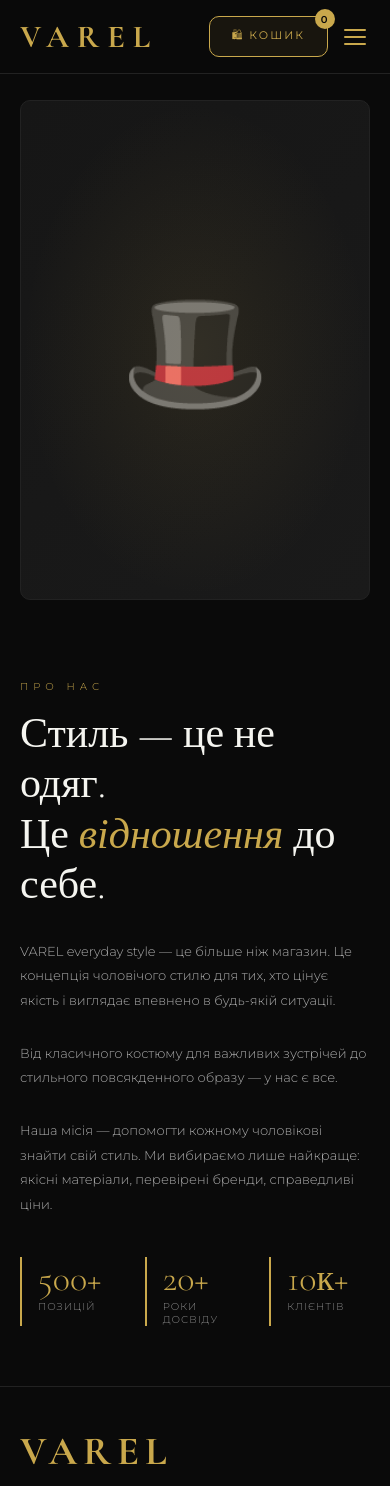
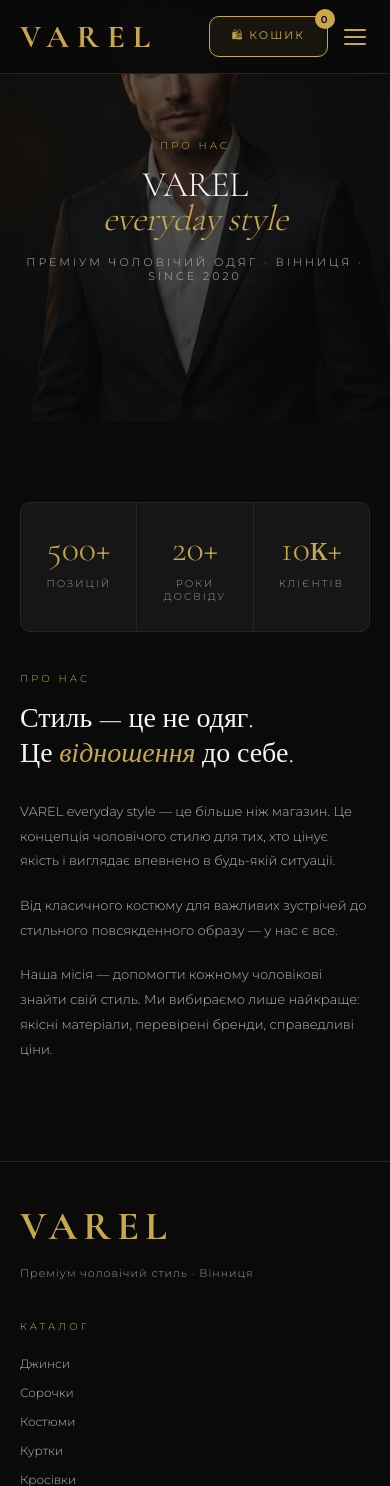
Before and after one commit to arikc79/varel-style, a Django app: page /about/ in a window 390 px wide. Shown: the top 1486 px of the page. Run offline with Django 4.2, Linux system fonts and the light colour scheme; parts of the project's set-up code (start-up, migrations or seed data) failed here and were passed over.

Commit message:
design: typography, contrast, responsive & about-hero improvements
- Reduce hero clamp max from 160px to 88px (within 6rem rule)
- Fix letter-spacing to -0.02em (prevents cramped letters)
- Bump --grey from #888 to #999 (contrast 4.5+ on dark cards)
- Bump --grey-light to #b8b8b8 for better readability
- Add text-wrap: balance to all display headings
- Add focus-visible keyboard navigation styles
- Add placeholder color (#666) for contrast
- Add prefers-reduced-motion media query
- Add 1024px intermediate responsive breakpoint
- Replace emoji .about-visual with hero image + stat blocks
- Improve about page layout: hero + content section
- Products grid smaller cards on mobile (160px min)
- Modal padding reduction on mobile

```diff
--- a/backend/static/css/main.css
+++ b/backend/static/css/main.css
@@ -3,12 +3,12 @@
   --black: #0a0a0a;
   --dark: #111111;
   --card: #161616;
-  --border: #222222;
+  --border: #252525;
   --gold: #c9a84c;
   --gold-light: #e8c97a;
   --white: #f5f5f0;
-  --grey: #888888;
-  --grey-light: #aaaaaa;
+  --grey: #999999;
+  --grey-light: #b8b8b8;
   --red: #c0392b;
   --r: 10px;
   --rs: 6px;
@@ -66,8 +66,8 @@ body {
 
 /* ── SECTION HELPERS ── */
 .section { padding: 100px 60px; }
-.section-label { font-size: 10px; letter-spacing: 5px; text-transform: uppercase; color: var(--gold); margin-bottom: 16px; }
-.section-title { font-family: 'Cormorant Garamond', serif; font-size: clamp(36px,5vw,60px); font-weight: 300; margin-bottom: 60px; }
+.section-label { font-size: 10px; letter-spacing: 3px; text-transform: uppercase; color: var(--gold); margin-bottom: 16px; }
+.section-title { font-family: 'Cormorant Garamond', serif; font-size: clamp(32px,4vw,52px); font-weight: 300; margin-bottom: 60px; text-wrap: balance; }
 
 /* ── NAV ── */
 nav {
@@ -109,16 +109,71 @@ nav {
 }
 .toast.show { transform: translateY(0); opacity: 1; }
 
+/* ── ABOUT HERO ── */
+.about-hero {
+  height: 60vh;
+  min-height: 400px;
+  display: flex; align-items: center; justify-content: center;
+  position: relative; overflow: hidden;
+  background-size: cover; background-position: center 30%;
+}
+.about-hero-overlay {
+  position: absolute; inset: 0;
+  background: linear-gradient(to bottom, rgba(10,10,10,.6) 0%, rgba(10,10,10,.8) 100%);
+}
+.about-hero-content {
+  position: relative; z-index: 2; text-align: center; padding: 0 20px;
+}
+.about-hero-title {
+  font-family: 'Cormorant Garamond', serif;
+  font-size: clamp(48px, 8vw, 80px);
+  font-weight: 300;
+  line-height: .92;
+  letter-spacing: -0.02em;
+  margin: 16px 0 20px;
+  text-wrap: balance;
+}
+.about-hero-title em { color: var(--gold); font-style: oblique 14deg; }
+.about-hero-sub { font-size: 11px; letter-spacing: 3px; text-transform: uppercase; color: var(--grey-light); }
+
+.about-visual-wrap {
+  display: grid;
+  grid-template-columns: repeat(3, 1fr);
+  gap: 1px;
+  background: var(--border);
+  border: 1px solid var(--border);
+  border-radius: var(--r);
+  overflow: hidden;
+}
+.about-stat-block {
+  background: var(--card);
+  padding: 40px 28px;
+  text-align: center;
+}
+.about-stat-num {
+  font-family: 'Cormorant Garamond', serif;
+  font-size: 52px;
+  color: var(--gold);
+  line-height: 1;
+  margin-bottom: 10px;
+}
+.about-stat-lbl {
+  font-size: 10px;
+  letter-spacing: 2px;
+  text-transform: uppercase;
+  color: var(--grey);
+}
+
 /* ── ABOUT ── */
 .about-section { padding: 120px 60px; display: grid; grid-template-columns: 1fr 1fr; gap: 80px; align-items: center; }
 .about-visual { height: 500px; background: linear-gradient(135deg,#161616,#1a1a1a); border: 1px solid var(--border); border-radius: var(--r); display: flex; align-items: center; justify-content: center; font-size: 120px; position: relative; overflow: hidden; }
 .about-visual::before { content: ''; position: absolute; inset: 0; background: radial-gradient(ellipse at center,rgba(201,168,76,.1) 0%,transparent 70%); }
-.about-quote { font-family: 'Cormorant Garamond', serif; font-size: 42px; font-weight: 300; line-height: 1.2; margin-bottom: 28px; }
+.about-quote { font-family: 'Cormorant Garamond', serif; font-size: clamp(28px,3.5vw,42px); font-weight: 300; line-height: 1.25; margin-bottom: 28px; text-wrap: balance; }
 .about-quote em { color: var(--gold); font-style: italic; }
-.about-text { font-size: 13px; color: var(--grey-light); line-height: 1.9; margin-bottom: 28px; }
+.about-text { font-size: 13px; color: var(--grey-light); line-height: 1.9; margin-bottom: 20px; max-width: 65ch; }
 .about-stats { display: grid; grid-template-columns: repeat(3,1fr); gap: 24px; margin-top: 40px; }
-.stat { border-left: 2px solid var(--gold); padding-left: 16px; }
-.stat-num { font-family: 'Cormorant Garamond', serif; font-size: 36px; color: var(--gold); }
+.stat { border-top: 1px solid var(--border); padding-top: 16px; }
+.stat-num { font-family: 'Cormorant Garamond', serif; font-size: 40px; color: var(--gold); line-height: 1; margin-bottom: 6px; }
 .stat-label { font-size: 10px; letter-spacing: 1px; color: var(--grey); text-transform: uppercase; }
 
 /* ── CONTACT ── */
@@ -178,6 +233,13 @@ footer { padding: 60px; border-top: 1px solid var(--border); display: grid; grid
 .hamburger.open span:nth-child(3) { transform: translateY(-7px) rotate(-45deg); }
 
 /* ── RESPONSIVE ── */
+@media(max-width:1024px) {
+  .section { padding: 80px 40px; }
+  .about-section { padding: 80px 40px; gap: 48px; }
+  .contact-grid { gap: 24px; }
+  footer { padding: 48px 40px; }
+}
+
 @media(max-width:768px) {
   nav { padding: 16px 20px; }
   .nav-links {
@@ -198,7 +260,12 @@ footer { padding: 60px; border-top: 1px solid var(--border); display: grid; grid
   .nav-links li:last-child a { border-bottom: none; }
   .hamburger { display: flex; }
   .section { padding: 60px 20px; }
-  .about-section { grid-template-columns: 1fr; padding: 60px 20px; }
+  .about-section { grid-template-columns: 1fr; padding: 60px 20px; gap: 40px; }
+  .about-visual-wrap { grid-template-columns: repeat(3,1fr); }
+  .about-stat-block { padding: 28px 16px; }
+  .about-stat-num { font-size: 36px; }
+  .about-hero { height: 50vh; min-height: 320px; }
+  .about-hero-title { font-size: clamp(36px, 9vw, 64px); }
   .contact-grid { grid-template-columns: 1fr; }
   footer { grid-template-columns: 1fr 1fr; padding: 40px 20px; }
   .map-info { grid-template-columns: 1fr; }
@@ -208,3 +275,20 @@ footer { padding: 60px; border-top: 1px solid var(--border); display: grid; grid
   footer { grid-template-columns: 1fr; }
   .nav-links { gap: 0; }
 }
+
+/* ── FOCUS VISIBLE (keyboard nav) ── */
+:focus-visible {
+  outline: 2px solid var(--gold);
+  outline-offset: 3px;
+  border-radius: 3px;
+}
+button:focus-visible, a:focus-visible { outline: 2px solid var(--gold); outline-offset: 3px; }
+
+/* ── PLACEHOLDERS ── */
+input::placeholder, textarea::placeholder { color: #666; opacity: 1; }
+
+/* ── REDUCED MOTION ── */
+@media (prefers-reduced-motion: reduce) {
+  *, *::before, *::after { animation-duration: .01ms !important; animation-iteration-count: 1 !important; transition-duration: .01ms !important; }
+  .fade-in { opacity: 1 !important; transform: none !important; }
+}
--- a/backend/static/css/product_detail.css
+++ b/backend/static/css/product_detail.css
@@ -144,11 +144,12 @@
 
 .pd-name {
   font-family: 'Cormorant Garamond', serif;
-  font-size: 44px;
+  font-size: clamp(28px, 3vw, 44px);
   font-weight: 300;
   line-height: 1.1;
   margin: 0 0 20px;
   color: var(--white);
+  text-wrap: balance;
 }
 
 .pd-price-row {
--- a/backend/static/css/products.css
+++ b/backend/static/css/products.css
@@ -58,7 +58,7 @@
 .product-badge { position: absolute; top: 16px; left: 16px; background: var(--gold); color: var(--black); font-size: 9px; letter-spacing: 2px; text-transform: uppercase; padding: 4px 10px; font-weight: 700; border-radius: var(--rs); }
 .product-info { padding: 20px; }
 .product-cat { font-size: 9px; letter-spacing: 2px; text-transform: uppercase; color: var(--gold); margin-bottom: 8px; }
-.product-name { font-family: 'Cormorant Garamond', serif; font-size: 20px; font-weight: 600; margin-bottom: 4px; }
+.product-name { font-family: 'Cormorant Garamond', serif; font-size: 20px; font-weight: 600; margin-bottom: 4px; text-wrap: balance; }
 .product-desc { font-size: 11px; color: var(--grey); margin-bottom: 16px; line-height: 1.6; }
 .product-footer { display: flex; align-items: center; justify-content: space-between; }
 .product-price { font-family: 'Cormorant Garamond', serif; font-size: 22px; color: var(--gold); }
@@ -103,9 +103,19 @@
 .modal-detail-key { font-size: 11px; color: var(--grey); }
 .modal-detail-val { font-size: 11px; color: var(--white); }
 
+@media(max-width:1024px) {
+  .categories-grid { grid-template-columns: repeat(2,1fr); }
+  .products-section { padding: 60px 40px; }
+}
+
 @media(max-width:768px) {
   .categories-grid { grid-template-columns: 1fr; }
   .products-section { padding: 60px 20px; }
-  .modal { grid-template-columns: 1fr; }
+  .cat-card { height: 220px; }
+  .modal { grid-template-columns: 1fr; max-height: 95vh; }
   .modal-img { display: none; }
+  .modal-content { padding: 24px; }
+  .modal-name { font-size: 24px; }
+  .products-grid { grid-template-columns: repeat(auto-fill, minmax(160px, 1fr)); gap: 16px; }
+  .product-img { height: 200px; }
 }
--- a/backend/templates/about.html
+++ b/backend/templates/about.html
@@ -5,20 +5,39 @@
 
 {% block content %}
 
-<!-- ── ПРО НАС ── -->
-<section class="about-section" id="about" style="padding-top: 100px;">
-  <div class="about-visual fade-in">🎩</div>
+<!-- ── HERO (about) ── -->
+<section class="about-hero"
+  style="background-image: url('{% static 'assets/hero.jpg' %}');">
+  <div class="about-hero-overlay"></div>
+  <div class="about-hero-content">
+    <p class="section-label">Про нас</p>
+    <h1 class="about-hero-title">VAREL<br><em>everyday style</em></h1>
+    <p class="about-hero-sub">Преміум чоловічий одяг · Вінниця · Since 2020</p>
+  </div>
+</section>
+
+<!-- ── ПРО НАС: КОНТЕНТ ── -->
+<section class="about-section" id="about" style="padding-top: 80px; padding-bottom: 80px;">
+  <div class="about-visual-wrap fade-in">
+    <div class="about-stat-block">
+      <div class="about-stat-num">500+</div>
+      <div class="about-stat-lbl">Позицій</div>
+    </div>
+    <div class="about-stat-block">
+      <div class="about-stat-num">20+</div>
+      <div class="about-stat-lbl">Роки досвіду</div>
+    </div>
+    <div class="about-stat-block">
+      <div class="about-stat-num">10к+</div>
+      <div class="about-stat-lbl">Клієнтів</div>
+    </div>
+  </div>
   <div class="about-content fade-in">
     <p class="section-label">Про нас</p>
     <h2 class="about-quote">Стиль — це не одяг.<br>Це <em>відношення</em> до себе.</h2>
     <p class="about-text">VAREL everyday style — це більше ніж магазин. Це концепція чоловічого стилю для тих, хто цінує якість і виглядає впевнено в будь-якій ситуації.</p>
     <p class="about-text">Від класичного костюму для важливих зустрічей до стильного повсякденного образу — у нас є все.</p>
     <p class="about-text">Наша місія — допомогти кожному чоловікові знайти свій стиль. Ми вибираємо лише найкраще: якісні матеріали, перевірені бренди, справедливі ціни.</p>
-    <div class="about-stats">
-      <div class="stat"><div class="stat-num">500+</div><div class="stat-label">Позицій</div></div>
-      <div class="stat"><div class="stat-num">20+</div><div class="stat-label">Роки досвіду</div></div>
-      <div class="stat"><div class="stat-num">10к+</div><div class="stat-label">Клієнтів</div></div>
-    </div>
   </div>
 </section>
 
```
Also changed, not shown: backend/static/css/hero.css (+32 -9 lines).
